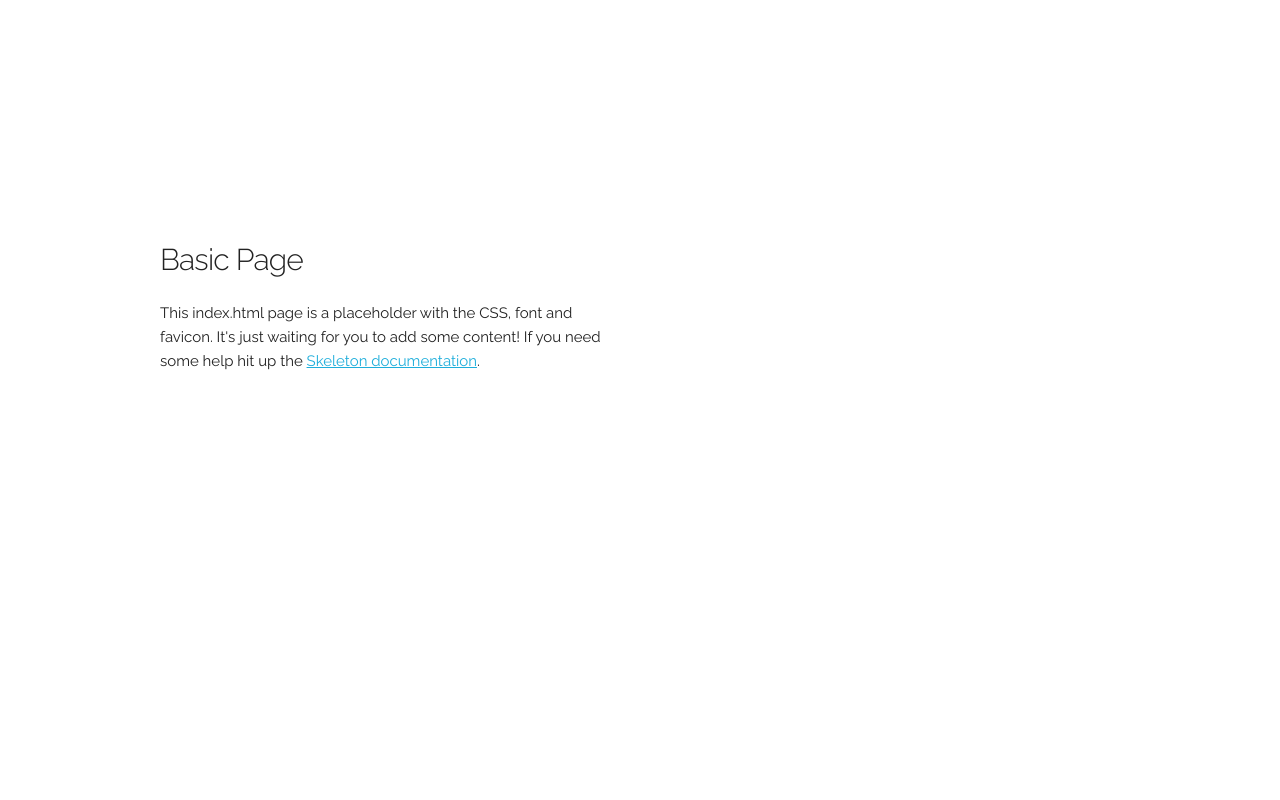
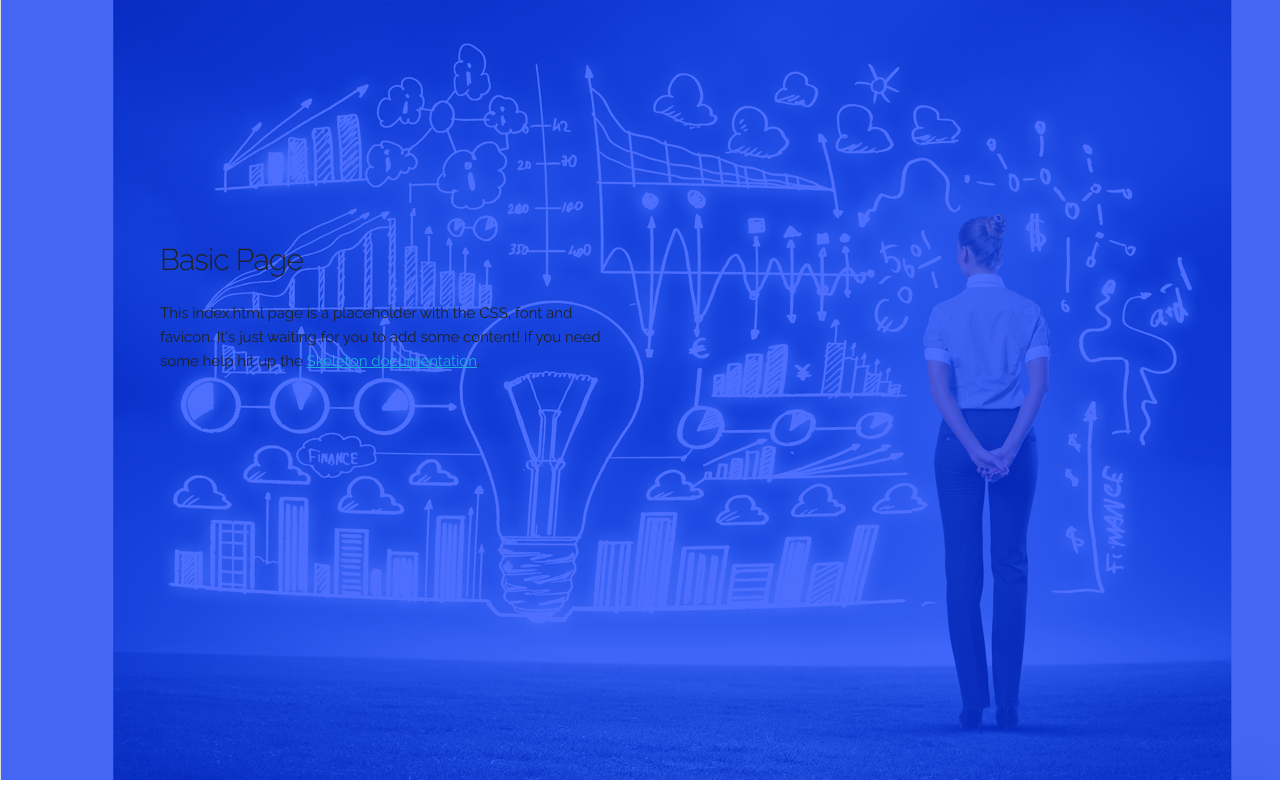
Before and after one commit to dakrier/PoCTracker, a website: page public/skeleton.html in a window 1280 px wide. Drawn offline with Linux system fonts and the light colour scheme.

Commit message:
Changed CSS

```diff
--- a/public/css/skeleton.css
+++ b/public/css/skeleton.css
@@ -125,7 +125,10 @@ body {
   line-height: 1.6;
   font-weight: 400;
   font-family: "Raleway", "HelveticaNeue", "Helvetica Neue", Helvetica, Arial, sans-serif;
-  color: #222; }
+  color: #222;
+  background-image: url("/images/PocBackground2.png");
+  background-repeat: repeat-x;
+  }
 
 
 /* Typography
```
